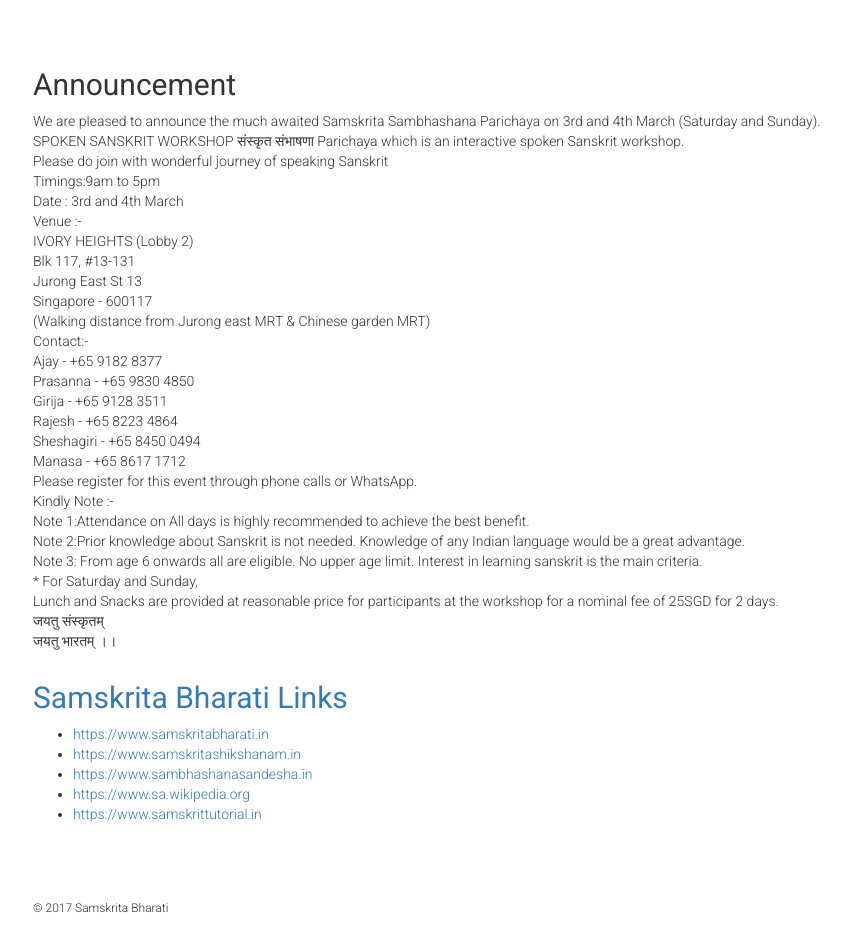
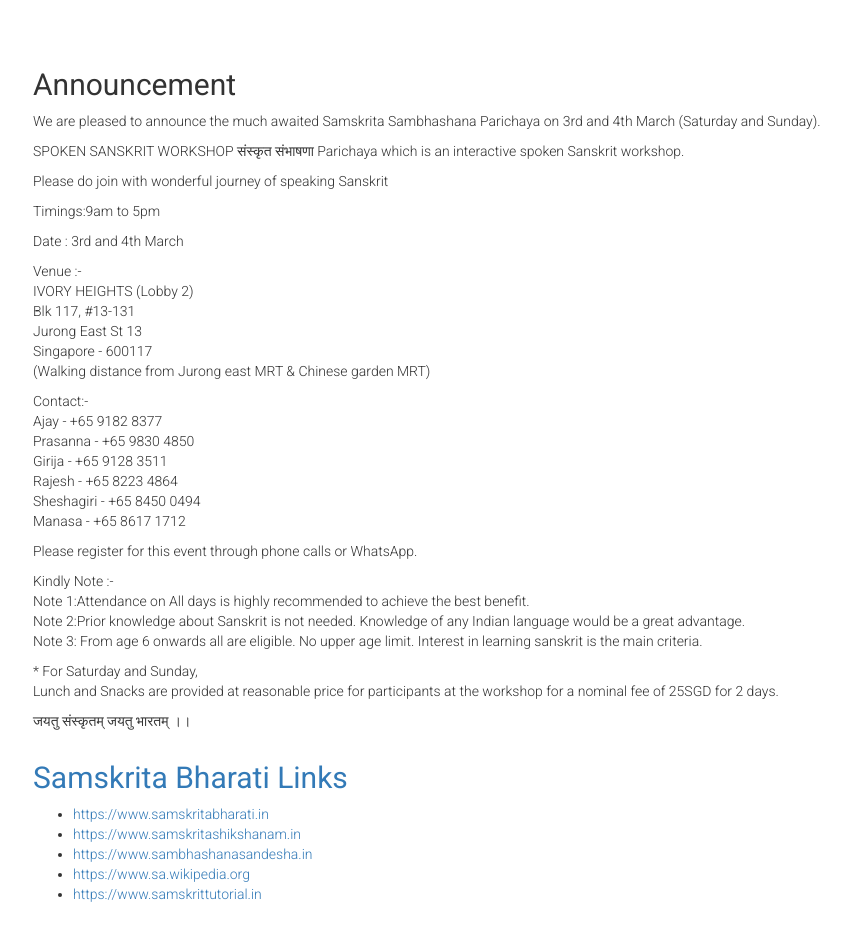
Before and after one commit to mksowmya/samskritaBharathiSG, a plain HTML site: page index.html in a window 1280 px wide. Shown: the part 2026-2957 px from the top of the page, without its empty margins (37-885 px from the left). Drawn offline with nearby package versions, Linux system fonts and the light colour scheme; a web font is replaced by a local one.

Commit message:
Update index.html

```diff
--- a/index.html
+++ b/index.html
@@ -186,43 +186,43 @@
 	<article>
 <section class="container">
 	<h2> Announcement</h2>
-	<p> We are pleased to announce the much awaited Samskrita Sambhashana Parichaya on 3rd and 4th March (Saturday and Sunday).<br>
-SPOKEN SANSKRIT WORKSHOP संस्कृत  संभाषणा Parichaya which is an interactive spoken Sanskrit workshop.<br>
+	<p> We are pleased to announce the much awaited Samskrita Sambhashana Parichaya on 3rd and 4th March (Saturday and Sunday).</p>
+<p>SPOKEN SANSKRIT WORKSHOP संस्कृत  संभाषणा Parichaya which is an interactive spoken Sanskrit workshop.</p>
 
-Please do join with wonderful journey of speaking Sanskrit <br>
+<p>Please do join with wonderful journey of speaking Sanskrit </p>
 
-Timings:9am to 5pm <br>
+<p>Timings:9am to 5pm </p>
 
-Date : 3rd and 4th March <br>
+<p>Date : 3rd and 4th March <br></p>
 
-Venue :-<br>
+<p>Venue :-<br>
 IVORY HEIGHTS (Lobby 2)<br>
 Blk 117, #13-131<br>
 Jurong East St 13<br>
 Singapore - 600117<br>
-(Walking distance from Jurong east MRT & Chinese garden MRT)<br>
+(Walking distance from Jurong east MRT & Chinese garden MRT)</p>
 
-Contact:- <br>
+<p>Contact:- <br>
 Ajay 		- +65 9182 8377<br>
 Prasanna	- +65 9830 4850<br>
 Girija 		- +65 9128 3511<br>
 Rajesh		- +65 8223 4864<br>
 Sheshagiri	- +65 8450 0494<br>
-Manasa		- +65 8617 1712<br>
+Manasa		- +65 8617 1712</p>
 
-Please register for this event through phone calls or WhatsApp.<br>
+<p>Please register for this event through phone calls or WhatsApp.</p>
 
-Kindly Note :-<br>
+<p>Kindly Note :-<br>
 Note 1:Attendance on All days is highly recommended to achieve the best benefit.<br>
 Note 2:Prior knowledge about Sanskrit is not needed. Knowledge of any Indian language would be a great advantage.<br>
-Note 3: From age 6 onwards all are eligible. No upper age limit. Interest in learning sanskrit is the main criteria. <br>
+Note 3: From age 6 onwards all are eligible. No upper age limit. Interest in learning sanskrit is the main criteria. </p>
 
-* For Saturday and Sunday,<br>
-Lunch and Snacks are provided at reasonable price for participants at the workshop for a nominal fee of 25SGD for 2 days.<br>
+<p>* For Saturday and Sunday,<br>
+Lunch and Snacks are provided at reasonable price for participants at the workshop for a nominal fee of 25SGD for 2 days.</p>
 
 
-जयतु संस्कृतम् <br>
-जयतु भारतम्  ।।
+<p>जयतु संस्कृतम्
+जयतु भारतम्  ।।</p>
 
 </p>
 	</section>
```
